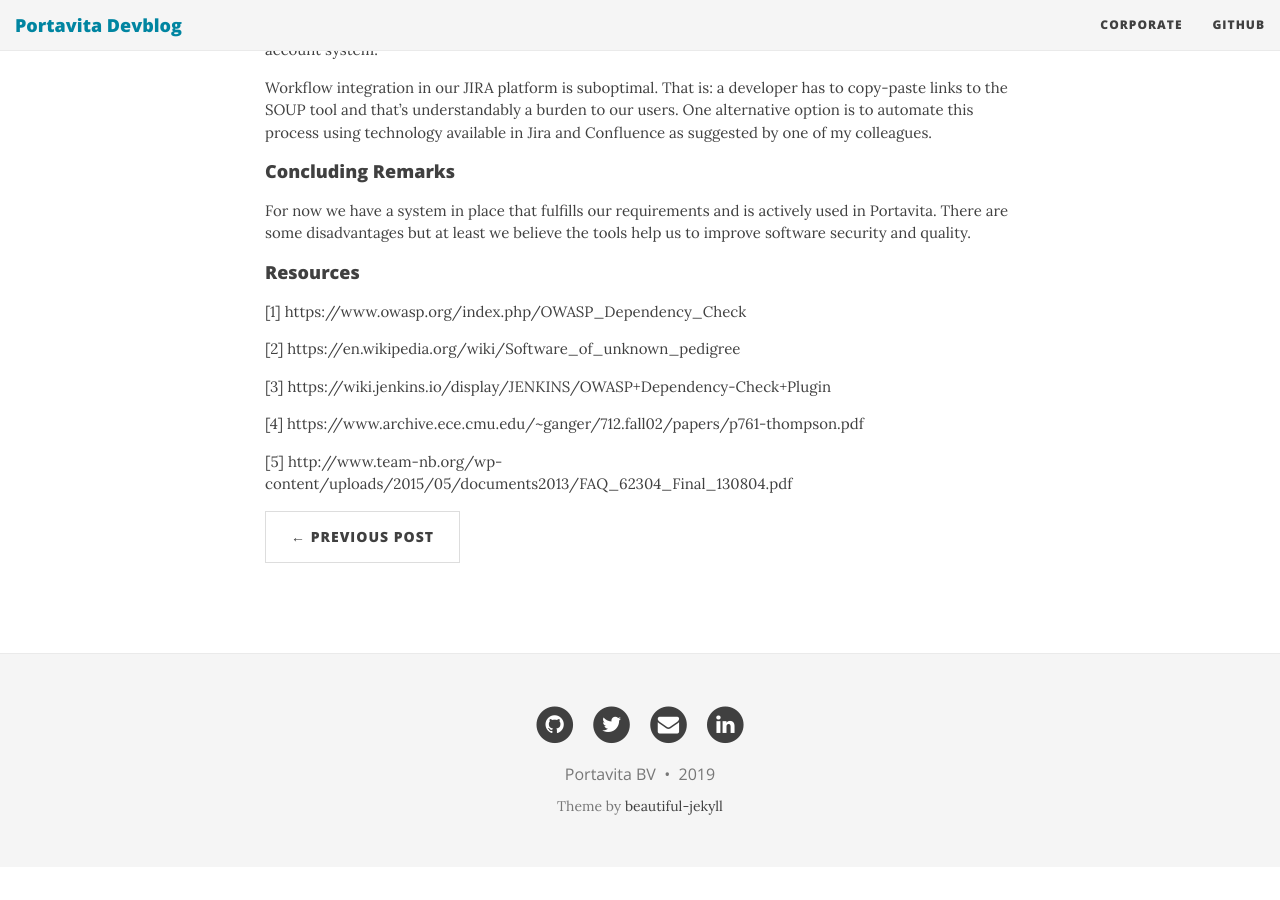
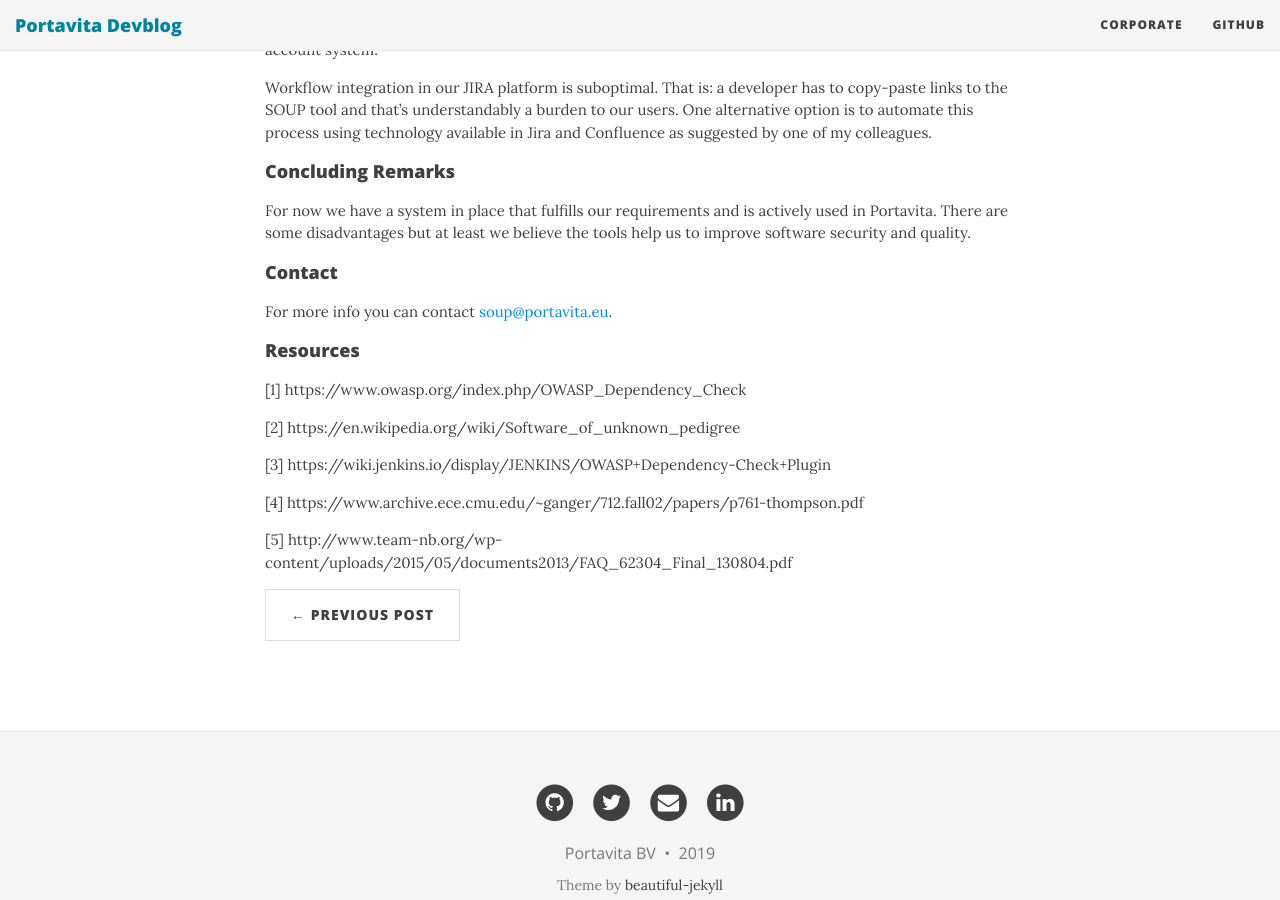
Before and after one commit to Portavita/portavita.github.io, a Jekyll site: the page built from _posts/2019-09-19-owasp-soup-management.markdown, in a window 1280 px wide and 900 px high, scrolled down 2276 px. Built offline with Jekyll 4.4.1, drawn with Linux system fonts in a browser that asks for light colours; nearby versions of some CDN libraries; before the commit the page ends 3143 px from its top, so only the background shows below that.

Commit message:
Add Contact section

```diff
--- a/_posts/2019-09-19-owasp-soup-management.markdown
+++ b/_posts/2019-09-19-owasp-soup-management.markdown
@@ -58,6 +58,10 @@
 
 For now we have a system in place that fulfills our requirements and is actively used in Portavita. There are some disadvantages but at least we believe the tools help us to improve software security and quality.
 
+#### Contact
+
+For more info you can contact [soup@portavita.eu](mailto:soup@portavita.eu?Subject=Portavita%20Devblog).
+
 #### Resources
 
 [1] https://www.owasp.org/index.php/OWASP_Dependency_Check
```
